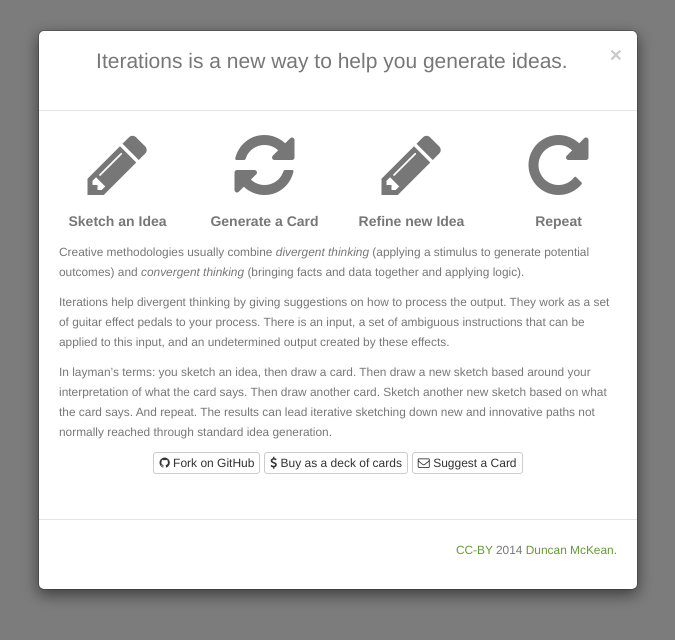
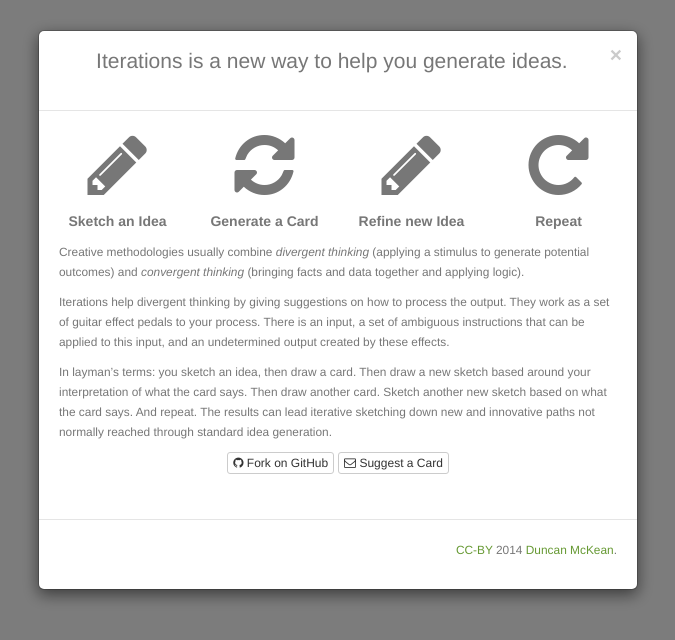
Before and after one commit to sprkwd/iterations, a plain HTML site: page index.html in a window 1280 px wide. Both pictures are taken after a click on the link 817 px from the left and 168 px from the top of the page. Shown: the whole page, without its empty margins (302-977 px from the left). Drawn offline with nearby package versions, Linux system fonts and the light colour scheme.

Commit message:
Remove dead link.

```diff
--- a/index.html
+++ b/index.html
@@ -79,7 +79,7 @@
     <p><small>Creative methodologies usually combine <em>divergent thinking</em> (applying a stimulus to generate potential outcomes) and <em>convergent thinking</em> (bringing facts and data together and applying logic).</small></p>
     <p><small>Iterations help divergent thinking by giving suggestions on how to process the output. They work as a set of guitar effect pedals to your process. There is an input, a set of ambiguous instructions that can be applied to this input, and an undetermined output created by these effects.</small></p>
           <p><small>In layman’s terms: you sketch an idea, then draw a card. Then draw a new sketch based around your interpretation of what the card says. Then draw another card. Sketch another new sketch based on what the card says. And repeat. The results can lead iterative sketching down new and innovative paths not normally reached through standard idea generation.</small></p>
-          <p style="text-align: center;"><a href="https://github.com/dncnmckn/iterations" role="button" class="btn btn-default btn-xs" ><i class="fa fa-github"></i> Fork on GitHub</a> <a href="http://sparkwoodand21.com/store/products/iterations-creativity-cards/" role="button" class="btn btn-default btn-xs" ><i class="fa fa-usd"></i> Buy as a deck of cards</a> <a href="mailto:info@sparkwoodand21.com?subject=SuggestACard" role="button" class="btn btn-default btn-xs" ><i class="fa fa-envelope-o"></i> Suggest a Card</a></p>
+          <p style="text-align: center;"><a href="https://github.com/dncnmckn/iterations" role="button" class="btn btn-default btn-xs" ><i class="fa fa-github"></i> Fork on GitHub</a> <a href="mailto:hello@duncanmckean.com?subject=SuggestACard" role="button" class="btn btn-default btn-xs" ><i class="fa fa-envelope-o"></i> Suggest a Card</a></p>
       </div>
       <div class="modal-footer">
         <p><small><a href="http://creativecommons.org/licenses/by/4.0/">CC-BY</a> 2014 <a href="http://duncanmckean.com">Duncan McKean</a>.</small></p>
```
